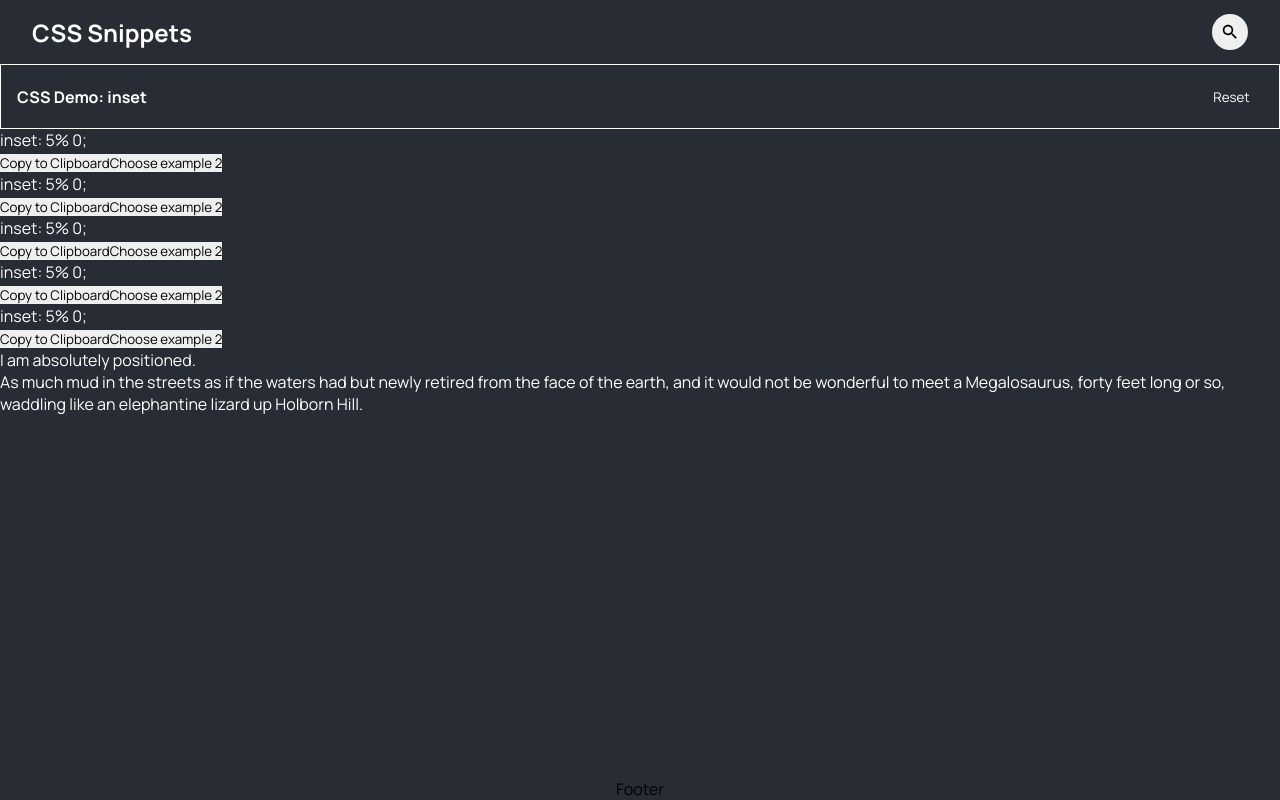
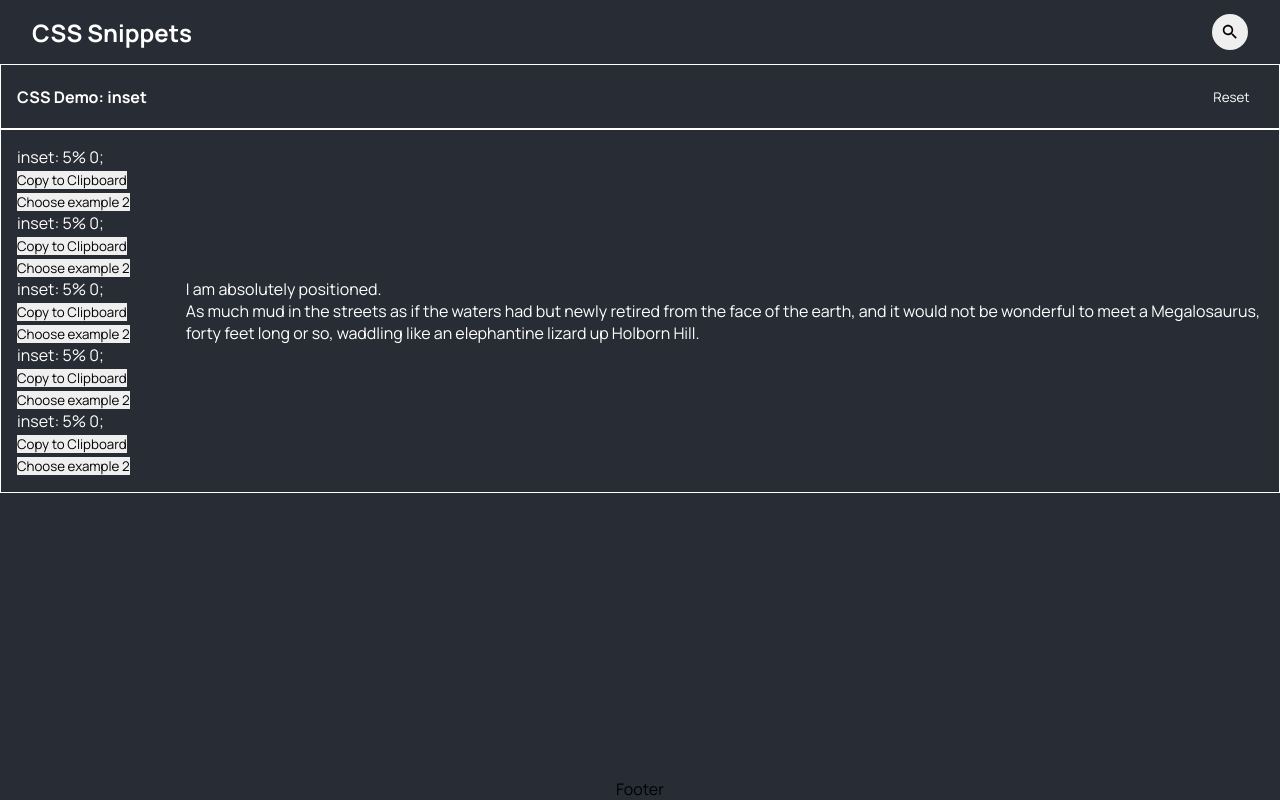
Before and after one commit to Andrew-Neely-82/css-snippets, a React (Create React App) app: page / in a window 1280 px wide. Built offline with nearby package versions, Linux system fonts and the light colour scheme.

Commit message:
EditorWrapper positioning and stlying adjusted / classes and ids updated

```diff
--- a/src/components/cssEditor/sub-components/editorWrapper/EditorWrapper.jsx
+++ b/src/components/cssEditor/sub-components/editorWrapper/EditorWrapper.jsx
@@ -1,9 +1,10 @@
 import { ExampleChoice, Output } from "../export.js";
+import "./styling/style.scss";
 
 const EditorWrapper = () => {
   return (
-    <div id="editor-wrapper" className="editor-wrapper border-rounded-bottom">
-      <section id="example-choice-list" className="example-choice-list large live">
+    <div id="EditorWrapper__" className="EditorWrapper__">
+      <section id="EditorWrapper__list" className="EditorWrapper__list">
         <ExampleChoice />
         <ExampleChoice />
         <ExampleChoice />
--- a/src/components/cssEditor/sub-components/editorWrapper/styling/_mixins.scss
+++ b/src/components/cssEditor/sub-components/editorWrapper/styling/_mixins.scss
@@ -1 +1,12 @@
 @import "../../../../../styling/component";
+
+@mixin EditorWrapper__ {
+  display: flex;
+  justify-content: space-around;
+  align-items: center;
+  @include borderAndRadius(1px solid white);
+}
+
+@mixin EditorWrapper__list {
+  margin: 1em;
+}
--- a/src/components/cssEditor/sub-components/editorWrapper/styling/style.scss
+++ b/src/components/cssEditor/sub-components/editorWrapper/styling/style.scss
@@ -1,2 +1,10 @@
 @import "../../../../../styling/component";
 @import "./mixins";
+
+.EditorWrapper__ {
+  @include EditorWrapper__;
+
+  .EditorWrapper__list {
+    @include EditorWrapper__list;
+  }
+}
```
